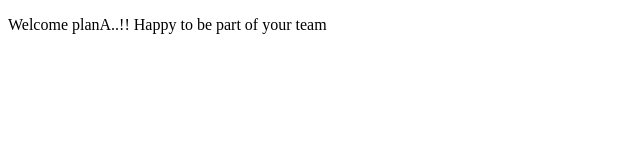
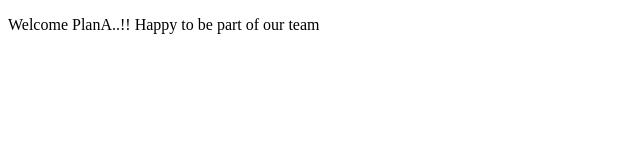
Before and after one commit to satyakaibm/PlanA_Terraform_Repo, a plain HTML site: page src/index.html in a window 1280 px wide. Shown: the full height of the page, 0-640 px from the left. Drawn offline with Linux system fonts and the light colour scheme.

Commit message:
Update index.html

```diff
--- a/src/index.html
+++ b/src/index.html
@@ -4,6 +4,6 @@
     <title>ECS Deployment for planA</title>
   </head>
   <body>
-    <p>Welcome planA..!! Happy to be part of your team</p>
+    <p>Welcome PlanA..!! Happy to be part of our team</p>
   </body>
 </html>
```
